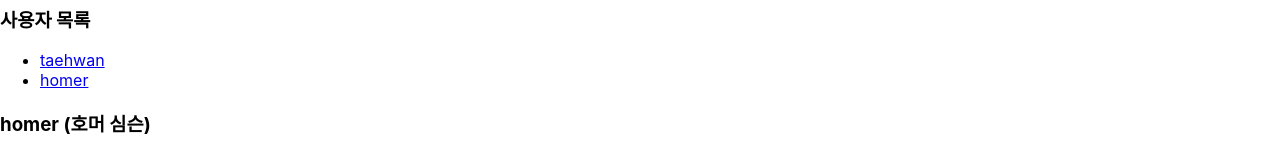
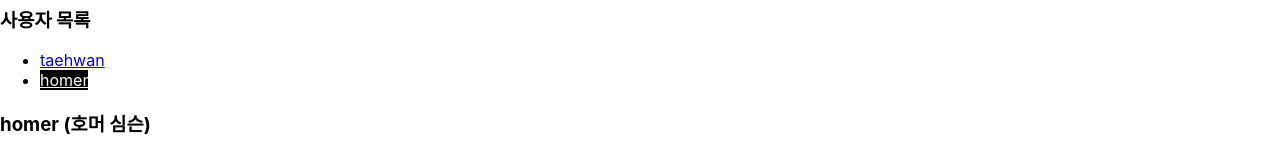
Before and after one commit to JeongTaehwan/React-Router, a React (Create React App) app: page /profiles/homer in a window 1280 px wide. Shown: the part 144-302 px from the top of the page. Built offline with nearby package versions, Linux system fonts and the light colour scheme.

Commit message:
[ADD] NavLink 추가
[ADD] NavLink 추가

```diff
--- a/src/Profiles.js
+++ b/src/Profiles.js
@@ -1,6 +1,6 @@
 import React from 'react';
 import Profile from './Profile';
-import { Link, Route } from 'react-router-dom';
+import { NavLink, Route } from 'react-router-dom';
 
 
 function Profiles() {
@@ -8,8 +8,13 @@ function Profiles() {
         <div>
             <h3>사용자 목록</h3>
             <ul>
-                <li><Link to="/profiles/taehwan">taehwan</Link></li>
-                <li><Link to="/profiles/homer">homer</Link></li>
+                <li><NavLink
+                    to="/profiles/taehwan"
+                    activeStyle={{ background: 'black', color: 'white' }}>
+                    taehwan
+                        </NavLink></li>
+                <li><NavLink to="/profiles/homer" activeStyle={{ background: 'black', color: 'white' }}>
+                    homer</NavLink></li>
             </ul>
             <Route path="/profiles" exact render={() => <div>사용자를 선택해주세요</div>} />
             <Route path="/profiles/:username" component={Profile} />
```
